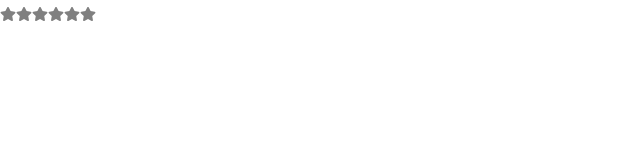
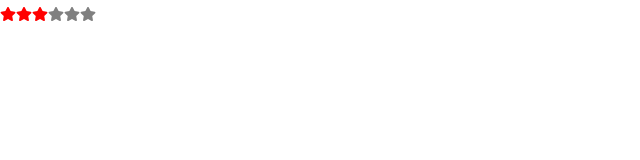
Before and after one commit to briannbig/some-react-app, a React (Create React App) app: page / in a window 1280 px wide. Shown: the top 160 px of the page, without its empty margins (0-640 px from the left). Built offline with nearby package versions, Linux system fonts and the light colour scheme.

Commit message:
Add state to starRating compponent to track selected stars

```diff
--- a/src/StarRating/StarRating.js
+++ b/src/StarRating/StarRating.js
@@ -1,4 +1,4 @@
-import React from "react";
+import React, { useState } from "react";
 import { FaStar } from "react-icons/fa"
 
 const Star = ({ selected = false }) => (
@@ -8,9 +8,10 @@ const createArray = length => [...Array(length)];
 
 export default function StarRating({ totalStars = 5 }) {
 
+    const [selectedStars] = useState(3);
 
     return <div>
-        {createArray(totalStars).map((n, i) => <Star key={i} />)}
+        {createArray(totalStars).map((n, i) => <Star key={i} selected={selectedStars > i} />)}
     </div>;
 
 
```
